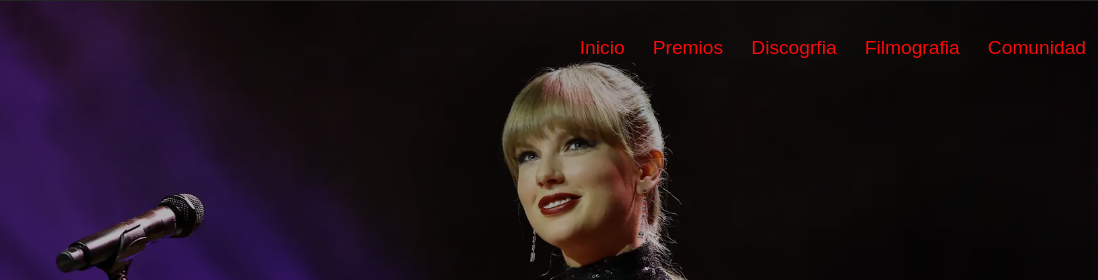
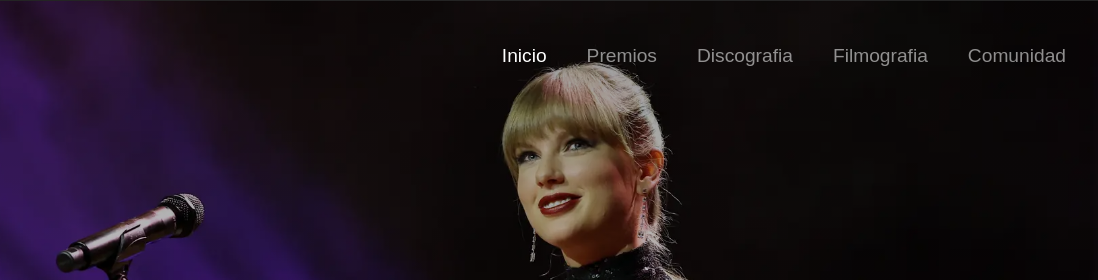
Before and after one commit to AgusLeiva/proyecto-coder, a plain HTML site: page index.html in a window 1280 px wide. Shown: the top 280 px of the page, 182-1280 px from the left. Drawn offline with Linux system fonts and the light colour scheme; files whose address does not match are found by name.

Commit message:
modificacion seccion

```diff
--- a/index.html
+++ b/index.html
@@ -14,15 +14,36 @@
             <div>
                   <div class="navegacion">
                       <img class="logo" src="./img/logo.png" alt="">
+                      <nav class="navbar navbar-expand-lg navbar-dark" style="background-color: transparent;">
+                         <div class="container-fluid">
 
-                    <nav>
-                        <ul>
-                            <li><a class="hijo" href="#">Inicio</a></li>
-                            <li><a class="hijo" href="./pages/premios.html">Premios</a></li>
-                            <li><a class="hijo" href="./pages/discografia.html">Discogrfia</a></li>
-                            <li><a class="hijo" href="./pages/filmografia.html">Filmografia</a></li>
-                            <li><a class="hijo" href="./pages/comunidad.html">Comunidad</a></li>
+                           <button class="navbar-toggler" type="button" data-bs-toggle="collapse" data-bs-target="#navbarNav" aria-controls="navbarNav" aria-expanded="false" aria-label="Toggle navigation">
+                             <span class="navbar-toggler-icon"></span>
+                           </button>
+                             <div class="collapse navbar-collapse" id="navbarNav">
+                               <ul class="navbar-nav">
+                                 <li class="nav-item">
+                                   <a class="nav-link active" aria-current="page" href="#">Inicio</a>
+                                 </li>
+                                 <li class="nav-item">
+                                   <a class="nav-link" href="./pages/premios.html">Premios</a>
+                                 </li>
+                                 <li class="nav-item">
+                                   <a class="nav-link" href="./pages/discografia.html">Discografia</a>
+                                 </li>
+
+                                 <li class="nav-item">
+                                   <a class="nav-link" href="./pages/filmografia.html">Filmografia</a>
+                                 </li>
+                                 <li class="nav-item">
+                                   <a class="nav-link" href="./pages/comunidad.html">Comunidad</a>
+                                 </li>
+
                                </ul>
+                             </div>
+                         </div>
+                       </nav>
+
                  </nav>
                  </div>
 
```
Lines whose indentation alone changed are shown as unchanged.
